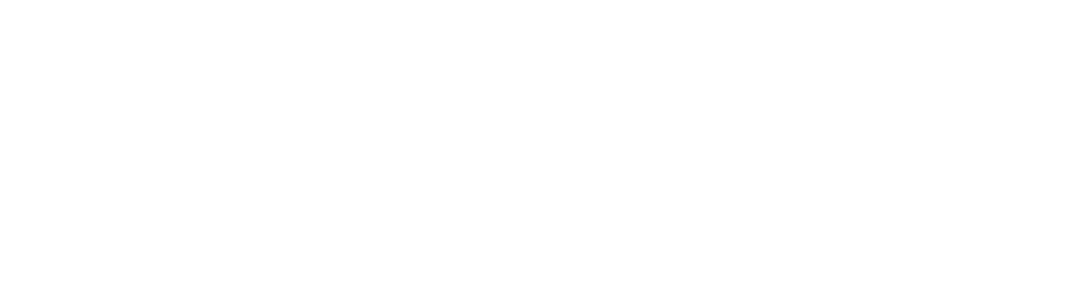
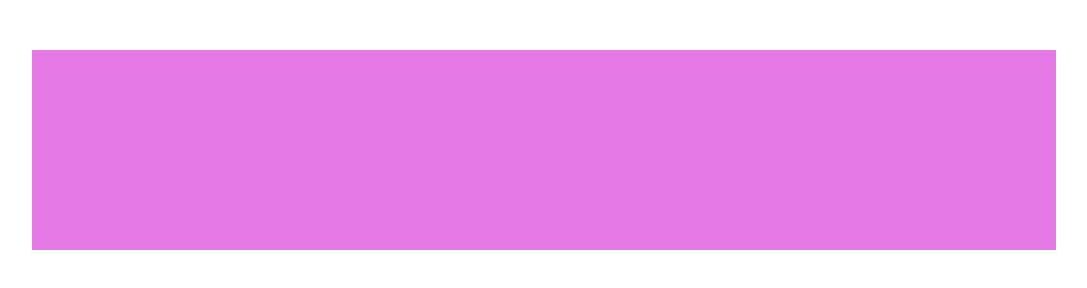
Before and after one commit to PriscoCoppola/htmlcss-struttura-wp, a plain HTML site: page index.html in a window 1280 px wide. Shown: the whole page, without its empty margins (96-1183 px from the left). Drawn offline with Linux system fonts and the light colour scheme.

Commit message:
add header

```diff
--- a/css/style.css
+++ b/css/style.css
@@ -0,0 +1,23 @@
+/* GENERAL */
+* {
+    padding: 0;
+    margin: 0;
+    box-sizing: border-box;
+}
+
+/* UTILITIES */
+.container {
+    width: 80%;
+    margin: 0 auto;
+}
+
+/* HEADER */
+.head {
+    margin-top: 50px;
+    height: 200px;
+    background-color: #e579e6;
+}
+
+/* MAIN */
+
+/* FOOTER */
--- a/index.html
+++ b/index.html
@@ -10,5 +10,16 @@
 </head>
 <body>
 
+    <!-- HEADER -->
+    <header class="head container">
+
+    </header>
+
+    <!-- MAIN -->
+    <main>
+
+    </main>
+
+    <!-- FOOTER -->
 </body>
 </html>
```
